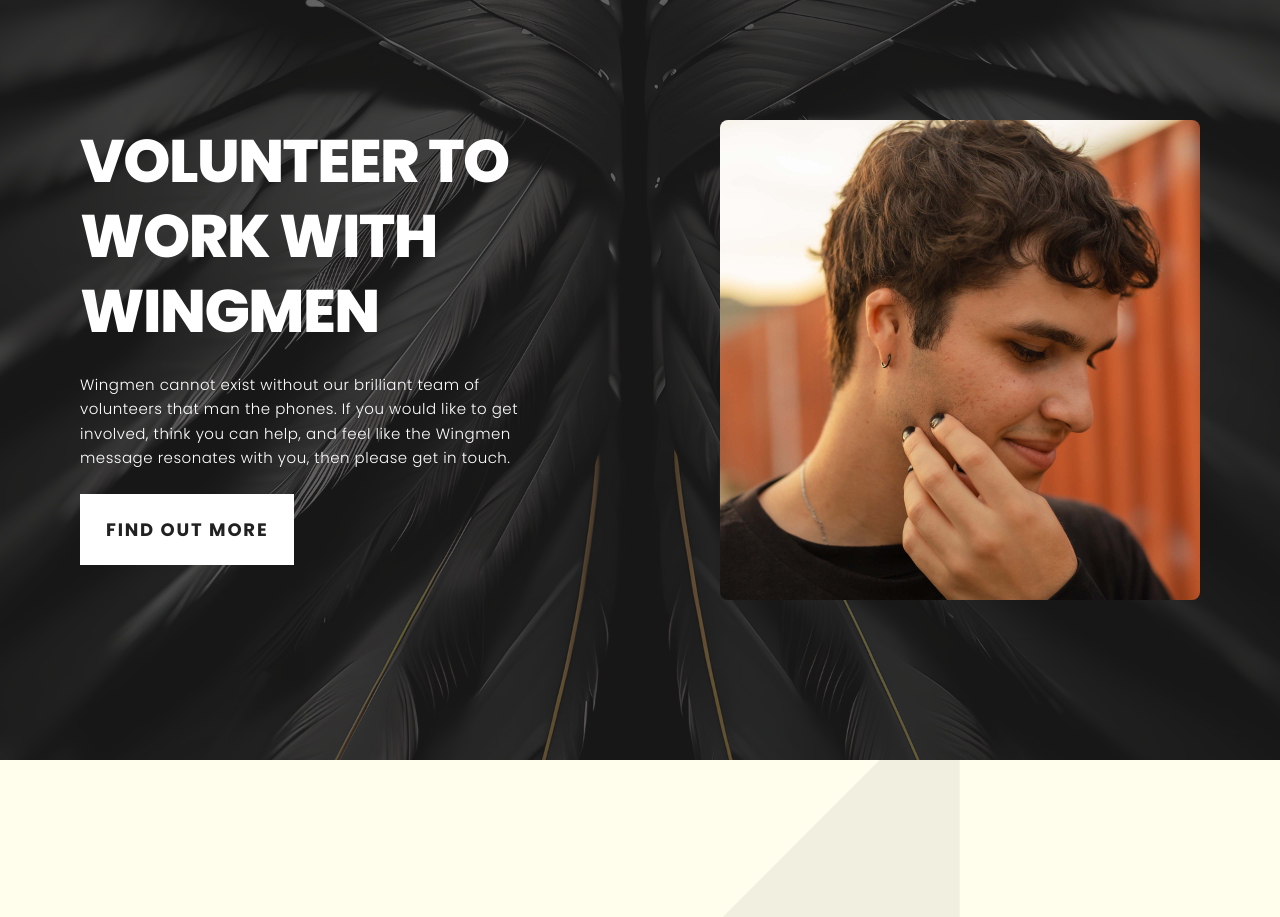
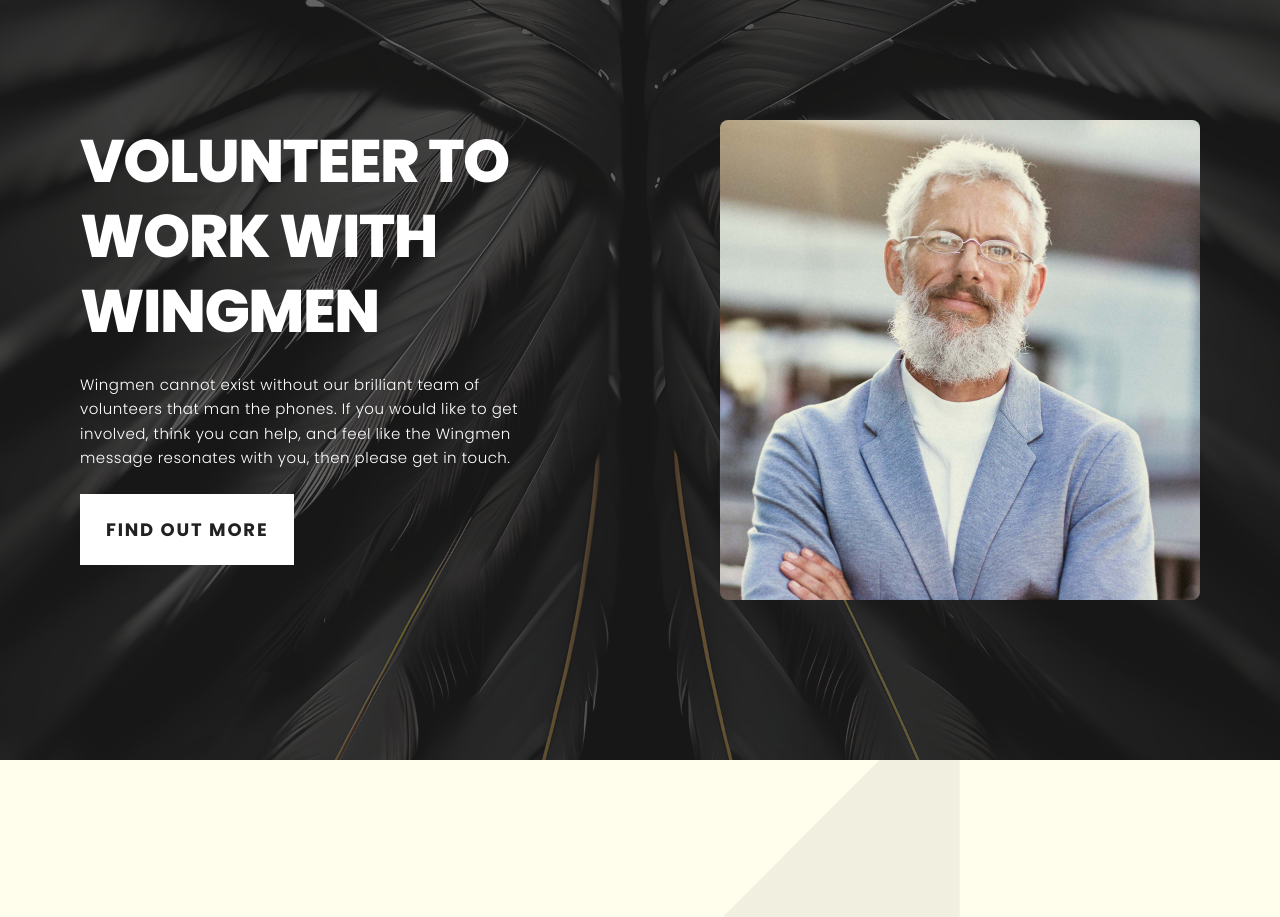
Before and after one commit to saran-spireminds/wingmen, a Next.js app: page / in a window 1280 px wide. Shown: the part 4040-4957 px from the top of the page. Built offline with nearby package versions, Linux system fonts and the light colour scheme.

Commit message:
Updated the articles

```diff
--- a/src/app/page.tsx
+++ b/src/app/page.tsx
@@ -721,7 +721,7 @@
                        lg:max-w-[500px] xl:max-w-[800px] 2xl:max-w-[1250px] aspect-square"
           >
             <Image
-              src="/volunteer.jpg"
+              src="/Support.jpg"
               alt="Volunteer Image"
               fill
               className="object-cover rounded-lg"
```
Also changed, not shown: public/volunteers.jpg (renamed from public/Volunteer.jpg).
